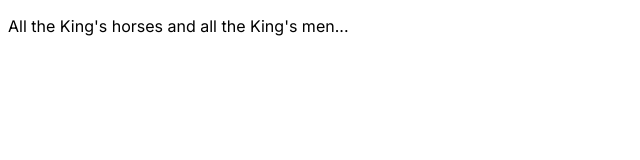
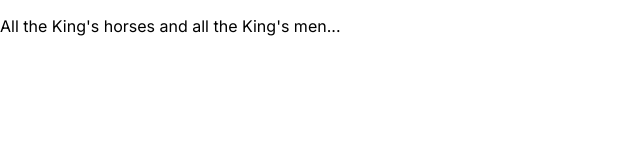
Before and after one commit to alvarochini/se_project_coffeeshop, a plain HTML site: page index.html in a window 1280 px wide. Shown: the full height of the page, 0-640 px from the left. Drawn offline with Linux system fonts and the light colour scheme.

Commit message:
first stage 2nd revision

```diff
--- a/index.html
+++ b/index.html
@@ -7,7 +7,7 @@
   <meta name="author" content="Alvaro Vazquez Espinoza Naranjo Avalos">
   <meta name="keywords" content="Coffee, recipes, reservation,">
   <link rel="stylesheet" href="/pages/index.css">
-  <link rel="normalize" href="/vendor/normalize.css">
+  <link rel="stylesheet" href="/vendor/normalize.css">
   <link rel="icon" href="favicon.ico">
   <title>Specialty Coffee:Triple Peaks</title>
 
```
